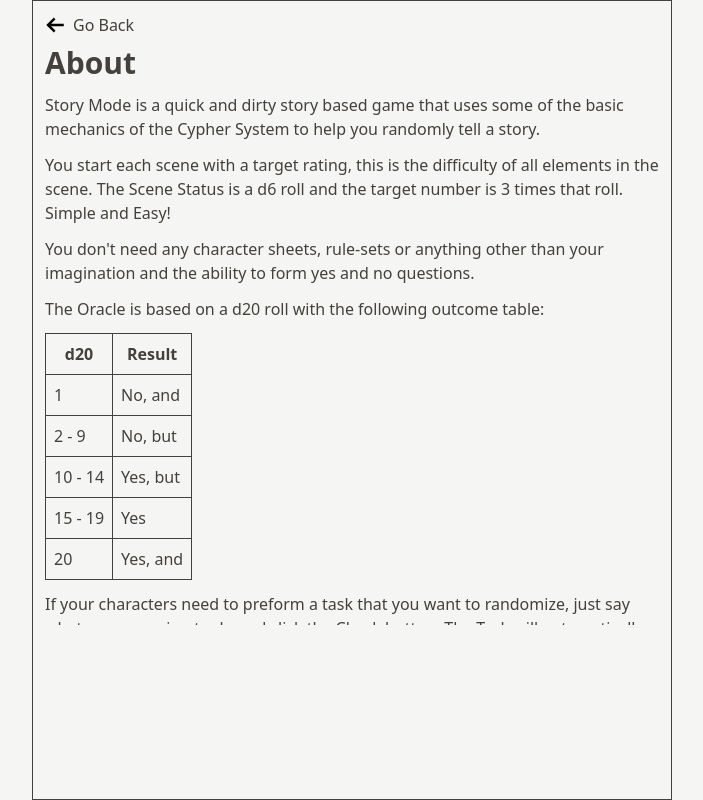
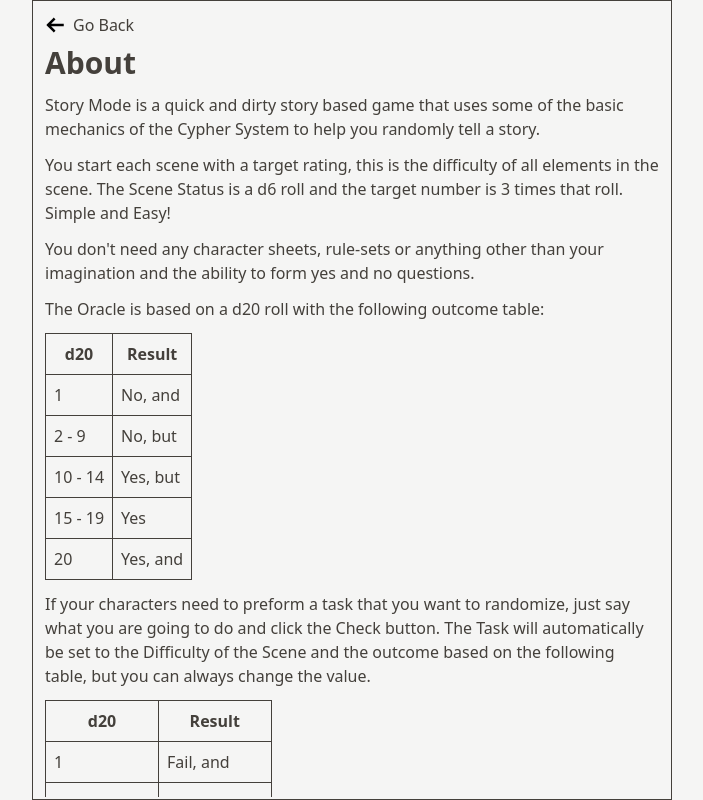
Before and after one commit to matalina/story-mode, a Svelte app: page /about in a window 1280 px wide. Shown: the whole page, without its empty margins (288-991 px from the left). Built offline with nearby package versions, Linux system fonts and the light colour scheme.

Commit message:
fixed page

```diff
--- a/src/components/ui/Page.svelte
+++ b/src/components/ui/Page.svelte
@@ -8,7 +8,7 @@
 <div class="">
   <BackButton {back}/>
 
-  <div class="overflow-auto max-h-[580px] mt-2">
+  <div class="mt-2 overflow-auto max-h-[calc(100vh-48px)]">
     {@render children()}
   </div>
 </div>
```
